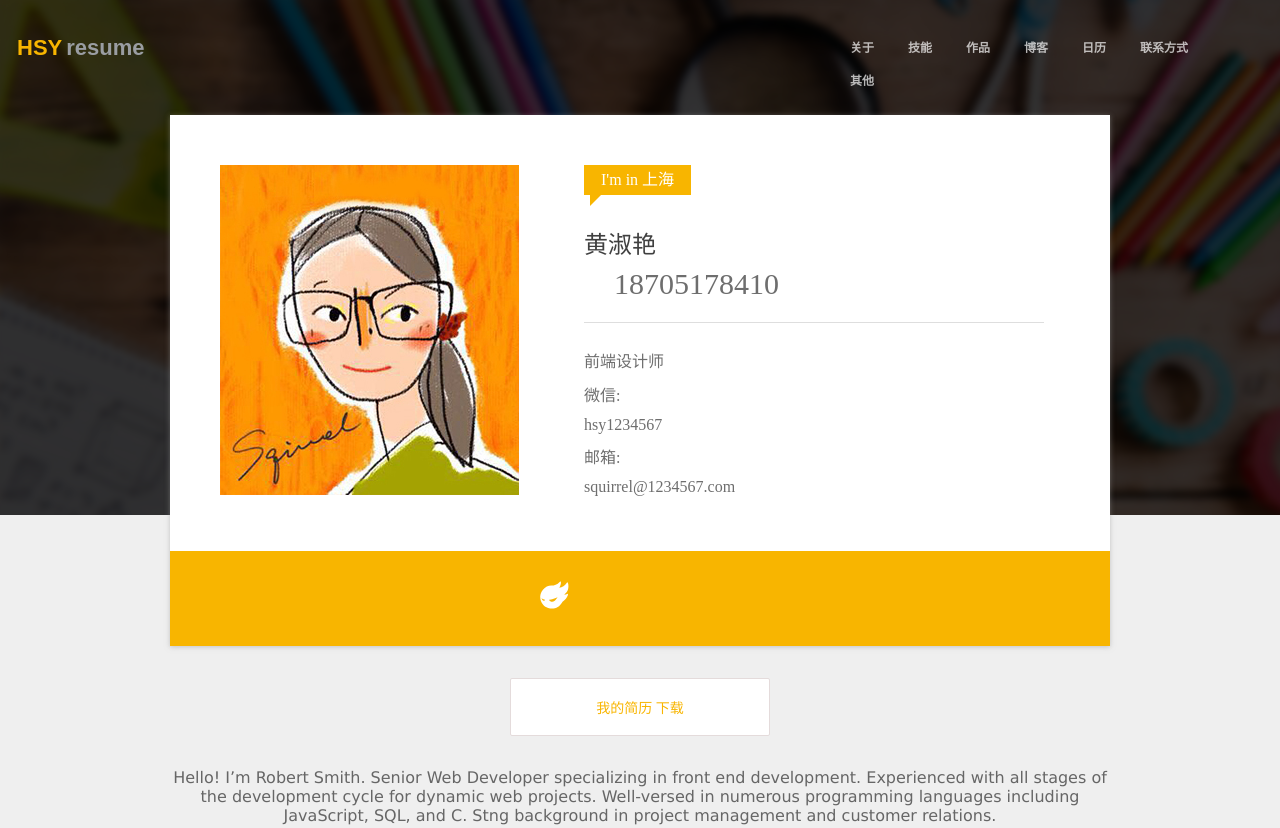
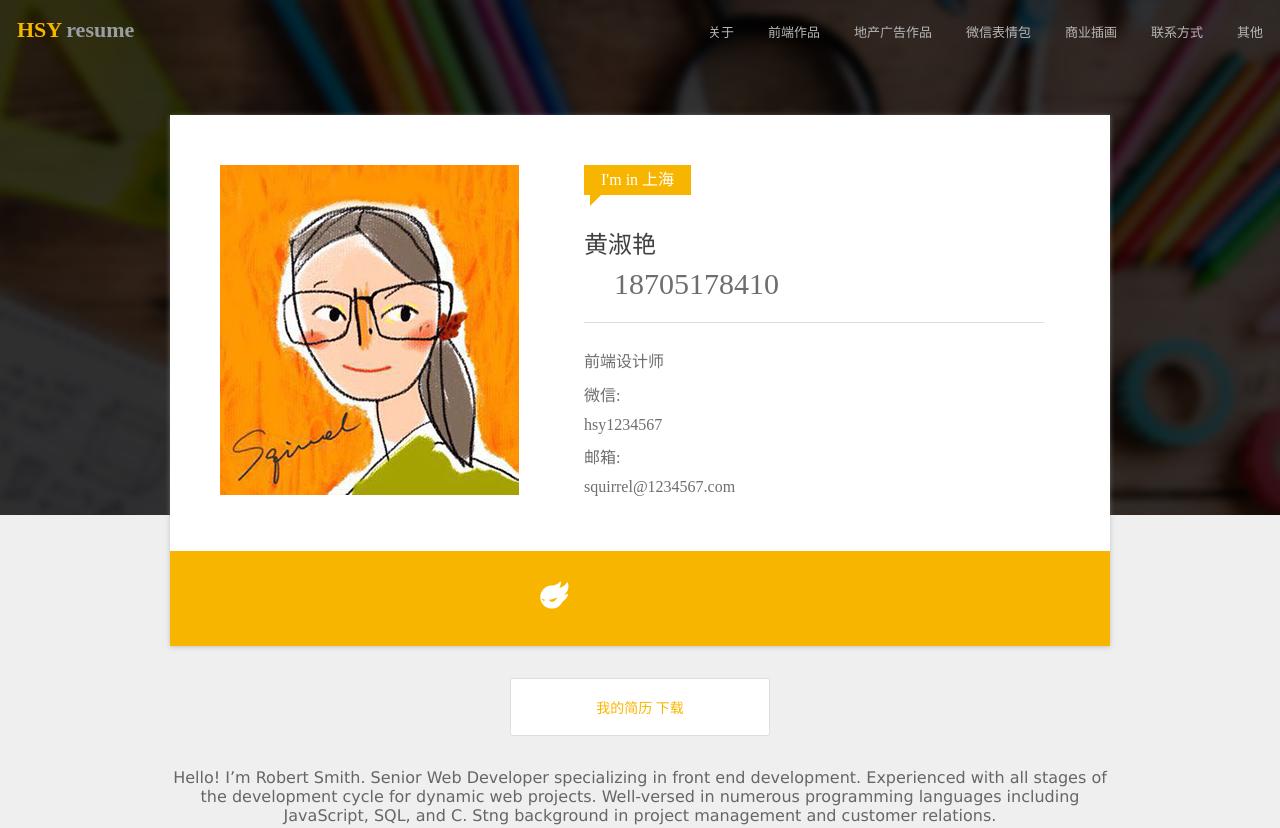
Before and after one commit to squirrelinsouthern/myResume, a plain HTML site: page index.html in a window 1280 px wide. Shown: the top 828 px of the page. Drawn offline with Linux system fonts and the light colour scheme; a web font is replaced by a local one.

Commit message:
添加动效

```diff
--- a/index.html
+++ b/index.html
@@ -1,26 +1,31 @@
 <!DOCTYPE html>
 <html lang="en">
+
 <head>
     <meta charset="UTF-8">
-    <title>topbartest</title>
+    <title>RESUME</title>
     <link rel="stylesheet" href="./style.css" type="text/css">
     <link rel="stylesheet" href="./loading.css" type="text/css">
     <script src='//at.alicdn.com/t/font_1000961_8ulhi2snt3h.js'></script>
 
     <style type="text/css">
-        .startLoad{
+        .startLoad {
             display: none;
         }
-        .startLoad.active{
-            width: 100%;height:100%;background-color: white;
+
+        .startLoad.active {
+            width: 100%;
+            height: 100%;
+            background-color: white;
             position: fixed;
-            top:0;left:0;
+            top: 0;
+            left: 0;
             z-index: 1;
             display: flex;
-            justify-content: center;align-items: center;
+            justify-content: center;
+            align-items: center;
 
         }
-
     </style>
 </head>
 
@@ -30,21 +35,43 @@
     </div>
 
     <!-- 导航条 -->
-    <div class="topNavBar clearfix">
+
+
+
+    <div id="topNavBar" class="topNavBar">
+        <div class="topNavBar-inner clearfix">
             <div class="logo">
                 <span class="rs">HSY</span><span class="card">resume</span>
             </div>
-        <nav>
-            <ul class="clearfix">
+            <nav style="float: right;">
+                <ul>
                     <li><a href="#">关于</a></li>
-                <li><a href="#">技能</a></li>
-                <li><a href="#">作品</a></li>
-                <li><a href="#">博客</a></li>
-                <li><a href="#">日历</a></li>
+                    <li><a href="#">前端作品</a></li>
+                    <li style="position:relative;">
+                        <a href="#" class="menuTrigger">地产广告作品</a>
+                        <ul class="submenu">
+                            <li>鹏欣一品漫城</li>
+                            <li>保利堂悦</li>
+                            <li>碧桂园凤凰城</li>
+                            <li>云栖山庄</li>
+                        </ul>
+                    </li>
+                    <li style="position:relative;">
+                        <a href="#" class="menuTrigger">微信表情包</a>
+                        <ul class="submenu">
+                            <li>大脸松鼠</li>
+                            <li>扬州大小姐</li>
+                            <li>圣诞祝福</li>
+                        </ul>
+                    </li>
+                    <li><a href="#">商业插画</a></li>
                     <li><a href="#">联系方式</a></li>
                     <li><a href="#">其他</a></li>
                 </ul>
             </nav>
+
+        </div>
+
     </div>
     <!-- 背景图 -->
     <div class="banner">
@@ -171,16 +198,7 @@
             </div>
         </div>
     </section>
-    <br>
-    <br>
-    <br>
-    <br>
-    <br>
-    <br>
-    <br>
-    <br>
-    <br>
-    <br>
+
 
 
     <script>
@@ -194,11 +212,38 @@
             haha.className = "bar state-3";
         }
 
+        setTimeout(function () {
+            startLoad.classList.remove('active')
+        }, 1000)
 
+        window.onscroll = function () {
+            if (window.scrollY > 0) {
+                topNavBar.classList.add('sticky')
+            } else {
+                topNavBar.classList.remove('sticky')
+            }
+        }
 
-        setTimeout(function(){
-            startLoad.classList.remove('active')
-        },1000)
+        let aTag = document.getElementsByClassName('menuTrigger')
+        for (let i = 0; i < aTag.length; i++) {
+            aTag[i].onmouseenter = function (x) {
+                let a = x.currentTarget
+                let brother = a.nextSibling
+                while(brother.tagName !== 'UL'){
+                    brother = brother.nextSibling
+                }
+                brother.classList.add('active')
+            }
+            aTag[i].onmouseleave = function (x) {
+                let a = x.currentTarget
+                let brother = a.nextSibling
+                while(brother.tagName !== 'UL'){
+                    brother = brother.nextSibling
+                }
+                brother.classList.remove('active')
+            }
+        }
+
 
 
 
--- a/style.css
+++ b/style.css
@@ -15,46 +15,79 @@ h1,h2,h3,dl,dd,dt{ font-weight: 300;}
 .media .icon { width: 30px;height: 30px;vertical-align: -0.15em;overflow: hidden;}
 .call #phone { width: 25px;height: 25px;vertical-align: -0.15em;position: absolute;top: 6px;left:-2px;}
 
-
-.topNavBar{ margin-top:33px;position: fixed;top:0;left:0;width: 100%;}
+.topNavBar{
+    padding: 10px 0 10px 0;
+    position: fixed;
+    transition:all 0.7s;
+    top: 0;
+    left: 0;
+    width: 100%;
+    color:#B7B7B7;
+}
 .topNavBar .logo{
     float:left;
-    /* border: 1px solid red; */
-    width: 100px;
-    height: 30px;
-    margin-left:17px;
-    font-family: Arial;
-    font-weight: 800;
-    font-size: 22px;
-    line-height: 30px;
-}
+    width: 100px;height: 30px;
+    margin-left:17px;font-family: 'Futura';
+    font-weight: 800;font-size: 22px;line-height: 30px;
+    padding-top:5px;
+    padding-bottom:5px; }
 .topNavBar .logo .rs{ color: #f8b500;padding-right: 4px;}
 .topNavBar .logo .card{ color:#9A9DA2;}
 .topNavBar nav{
-    float:right;
-    /* border: 1px solid red; */
-    font-size: 12px;
-    width: 430px;
-    height: 30px;
+    padding-top:4px;
+    padding-bottom:2px;
+}
+.topNavBar nav>ul>li{
+    float: left;
+    position: relative;
+    margin-left: 17px;
+    margin-right: 17px;
+}
+.topNavBar nav>ul>li>a{
+    font-size: 13px;
+    color: inherit;
+    padding-top: 5px;
+    padding-bottom: 5px;
+    border-top: 3px solid transparent;
+    border-bottom: 3px solid transparent;
+    display: block;
+    /* position: relative; */
+}
+/* .topNavBar nav > ul > li > a:hover {
+  border-bottom: 3px solid #f8b500;
+} */
+.topNavBar.sticky{
+    background-color: white;
+    box-shadow: 0px 7px 18px 3px rgba(71,71,71,0.3);
+    z-index: 1;
+    border: 10px 0;
+    color:rgb(68, 68, 68);
+}
+.topNavBar nav ul>li>a:hover::after{
+    content: '';
+    display: block;
+    position: absolute;
+    top:110%;left: 0;width: 100%;
+    background: #f8b500;
+    height: 3px;
+    animation:menuSlid .5s;
+}
+@keyframes menuSlid{0%{width: 0;}100%{width: 100%;}}
+
+.topNavBar .submenu{
+    display: none;
+    position: absolute;
+    left:0;
+    top:100%;
+}
+.topNavBar .submenu.active{
+    display: block;
+}
+.topNavBar .submenu>li{
+    white-space: nowrap;
 }
 
-.topNavBar nav a{
-    color: rgba(255, 255, 255, 0.7);
-    font-weight: bold;
-    display: inline-block;
-  }
-.topNavBar nav ul>li>a{
-    border-bottom: 3px solid transparent;
-}
 
-.topNavBar nav ul>li>a:hover{
-    border-bottom-color:#f8b500;
-}
-.topNavBar nav ul li{
-    float:left;
-    padding-right: 34px;
-    line-height: 30px;
-}
 .banner{
     background-image: url(./img/rs-cove.jpg);
     height: 515px;
```
Also changed, not shown: 1 other file. Lines whose indentation alone changed are shown as unchanged.
